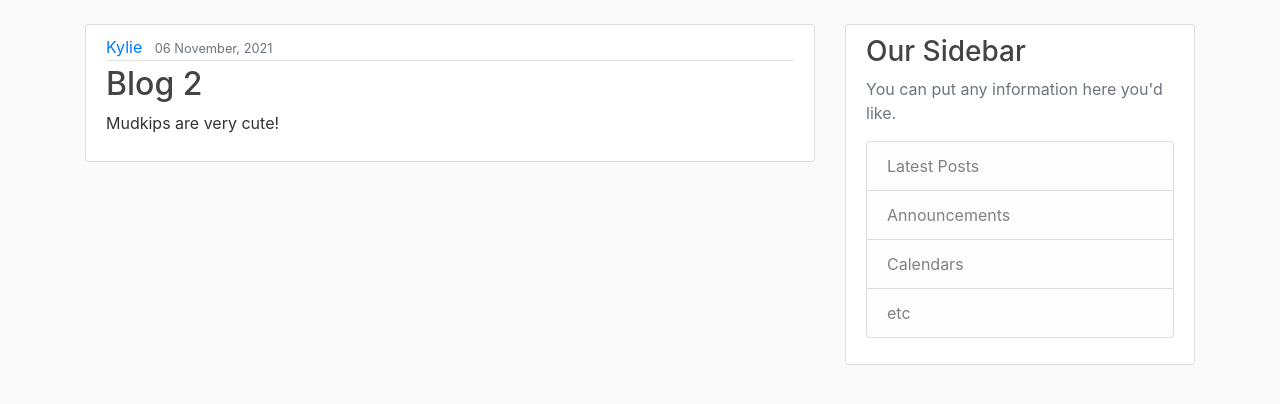
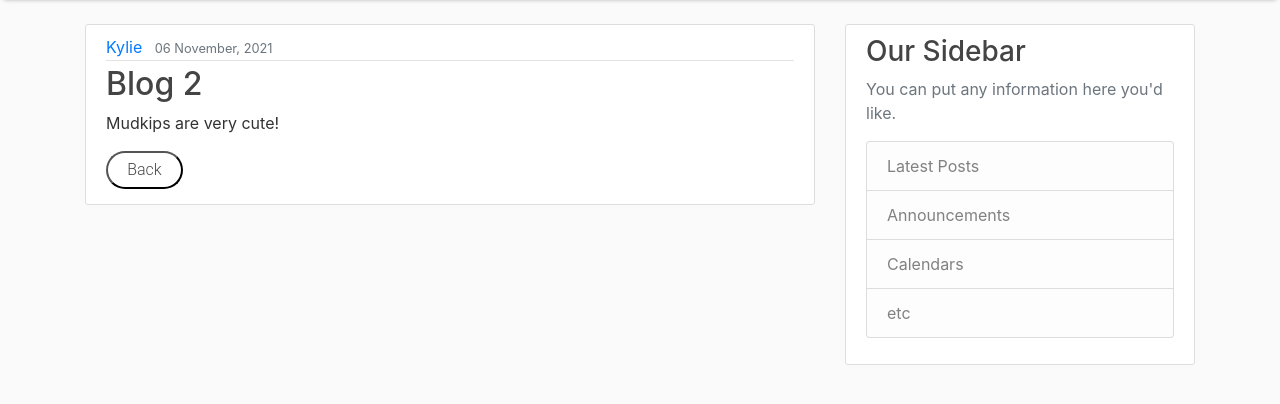
Before and after one commit to leyankoh/django_blog, a Django app: page /post/1/ in a window 1280 px wide. Shown: the part 56-460 px from the top of the page. Run offline with Django 3.2, Linux system fonts and the light colour scheme; data comes from the database, SQL or seed files in the repository; some libraries are stand-ins or nearby versions.

Commit message:
add back button and navbar style

```diff
--- a/blog/static/blog/main.css
+++ b/blog/static/blog/main.css
@@ -15,6 +15,7 @@ body {
   .navbar {
     position: absolute;
     background-color: #3b3737 !important;
+    box-shadow: 0 4px 4px -4px rgba(0, 0, 0, 0.274);
   }
 
   .bg-gradient {
@@ -99,3 +100,29 @@ body {
   .account-heading {
     font-size: 2.5rem;
   }
+
+  input.back-btn {
+    display: inline-block;
+    padding: 0.3em 1.2em;
+    margin: 0 0.3em 0.3em 0;
+    border-radius: 2em;
+    box-sizing: border-box;
+    text-decoration:none;
+    font-family: 'Roboto',sans-serif;
+    font-weight: 300;
+    color: #494949;
+    background-color: #4eb5f100;
+    text-align: center;
+    transition: all 0.2s;
+    }
+
+    input.back-btn:hover {
+     background-color:#a5d6f3;
+    }
+
+  @media all and (max-width: 30em) {
+    input.back-tn {
+      display: block;
+      margin: 0.2em auto;
+    }
+  }
--- a/blog/templates/blog/post_detail.html
+++ b/blog/templates/blog/post_detail.html
@@ -9,6 +9,8 @@
             </div>
             <h2 class="article-title">{{ object.title }}</h2>
             <p class="article-content">{{ object.content|safe }}</p>
+            <input type=button class="back-btn" value="Back" onClick="javascript:history.go(-1);">
+
         </div>
     </article>
 {% endblock content %}
```
